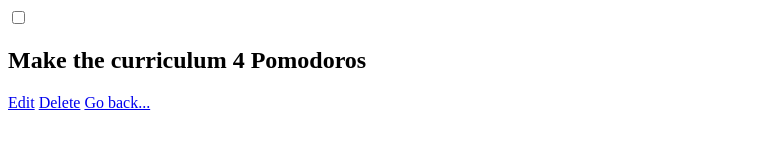
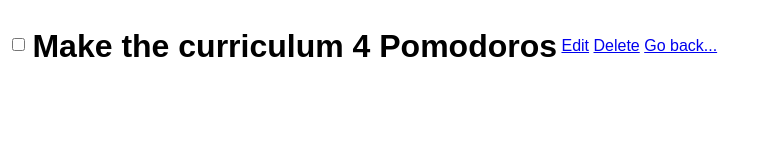
Before and after one commit to angitbit/todo_app_front_end, a plain HTML site: page show.html in a window 1280 px wide. Shown: the whole page, without its empty margins (0-758 px from the left). Drawn offline with Linux system fonts and the light colour scheme.

Commit message:
Make show.html heading inline-block

```diff
--- a/index.css
+++ b/index.css
@@ -27,5 +27,11 @@ html{
 }
 li{
   padding: 5px;
-  margin-bottom:1px;
+  margin-bottom:10px;
 }
+h2{
+  display: inline-block;
+  vertical-align: middle;
+  font-size: 32px;
+  margin: 20px 0px;
+}
--- a/show.html
+++ b/show.html
@@ -1,4 +1,6 @@
 <html>
+      <link rel="stylesheet" href="index.css" type="text/css" />
+
   <head>
     <title>Todo List Application</title>
   </head>
```
